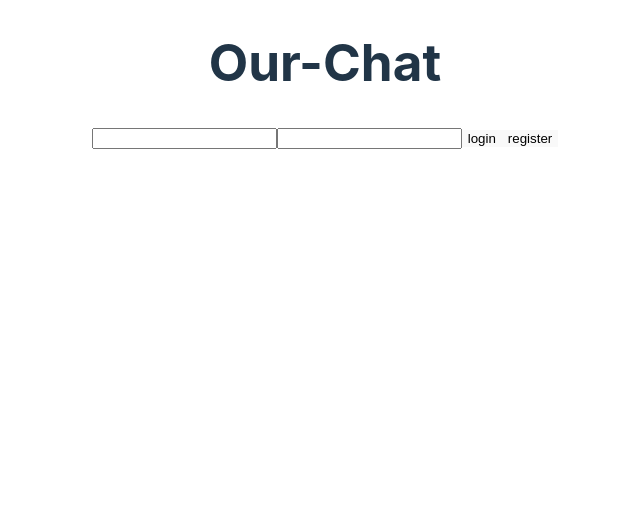
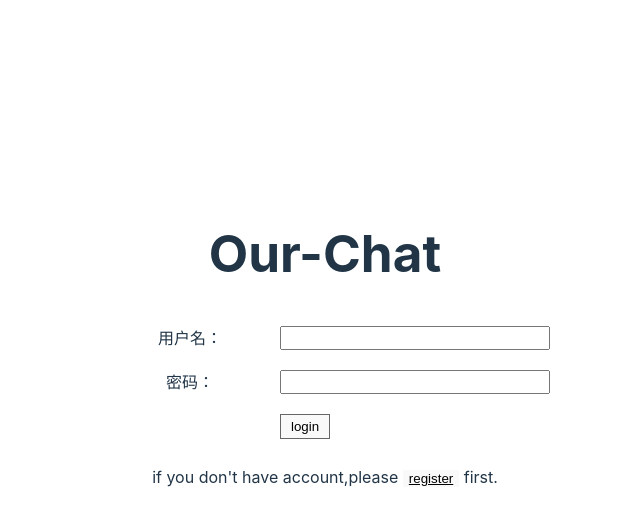
Before and after one commit to CraRospo/our-chat, a Vue app: page / in a window 1280 px wide. Shown: the top 526 px of the page, without its empty margins (315-955 px from the left). Built offline with nearby package versions, Linux system fonts and the light colour scheme; no server answers.

Commit message:
chore: 修改 登陆页面的样式

```diff
--- a/src/views/UserLogin.vue
+++ b/src/views/UserLogin.vue
@@ -7,9 +7,11 @@ const userInfo = reactive({
 })
 
 const onLogin = async () => {
-  const res = await fetch('/api/register')
+  const res = await fetch('/api/login')
   const response = res.json()
-  console.log(response)
+  if (response.code === 0) {
+    this.$router.push({ name: 'ChatMain' })
+  }
 }
 
 const onRegister = async () => {
@@ -28,9 +30,79 @@ const onRegister = async () => {
 </script>
 
 <template>
-  <h1>Our-Chat</h1>
-  <input type="text" name="username" v-model="userInfo.username">
-  <input type="password" name="password" v-model="userInfo.password">
-  <button @click="onLogin">login</button>
-  <button @click="onRegister">register</button>
+  <div class="login-form">
+    <h1>Our-Chat</h1>
+    <div class="form-item">
+      <label
+        class="form-item-name"
+        for="username"
+      >
+        用户名：
+      </label>
+      <input
+        class="form-item-input"
+        type="text"
+        name="username"
+        v-model="userInfo.username"
+      >
+    </div>
+
+    <div class="form-item">
+      <label
+        class="form-item-name"
+        for="password"
+      >
+        密码：
+      </label>
+      <input
+        class="form-item-input"
+        type="password"
+        name="password"
+        v-model="userInfo.password"
+      >
+    </div>
+
+    <div class="form-item">
+      <label class="form-item-name"></label>
+      <button
+        class="login-btn"
+        @click="onLogin"
+      >
+        login
+      </button>
+    </div>
+
+    <p class="register-tips">if you don't have account,please <button class="register-btn" @click="onRegister">register</button> first.</p>
+  </div>
 </template>
+
+<style scoped>
+.login-form {
+  position: relative;
+  margin: 30% auto;
+  width: 100%;
+}
+.form-item {
+  display: flex;
+  padding: 10px 20%;
+}
+.form-item-name {
+  flex: none;
+  width: 40%;
+  /* text-align: right; */
+}
+.form-item-input {
+  flex: auto;
+  width: 100%;
+}
+.login-btn {
+  padding: 4px 10px;
+  border: 1px solid #666;
+}
+.register-tips {
+  text-align: center;
+}
+.register-btn {
+  text-decoration: underline;
+}
+</style>
--- a/vite.config.js
+++ b/vite.config.js
@@ -14,6 +14,7 @@ export default defineConfig({
     proxy: {
       '/api': {
         target: 'http://124.220.25.83',
+        changeOrigin: true,
         rewrite: (path) => path.replace(/^\/api/, '')
       }
     }
```
